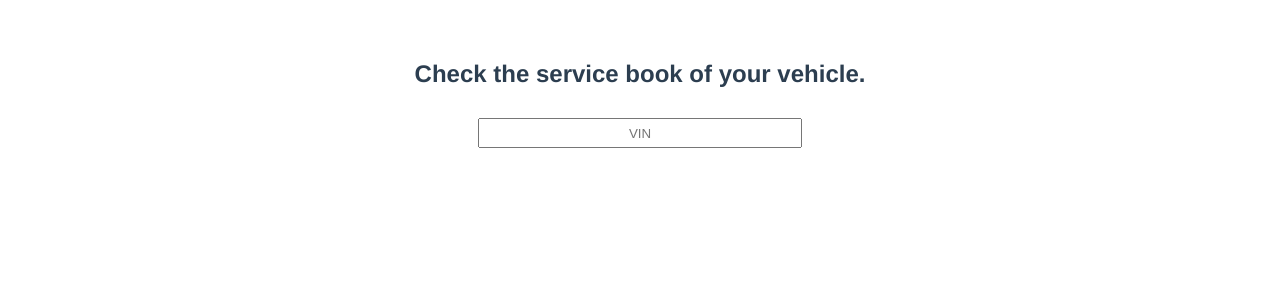
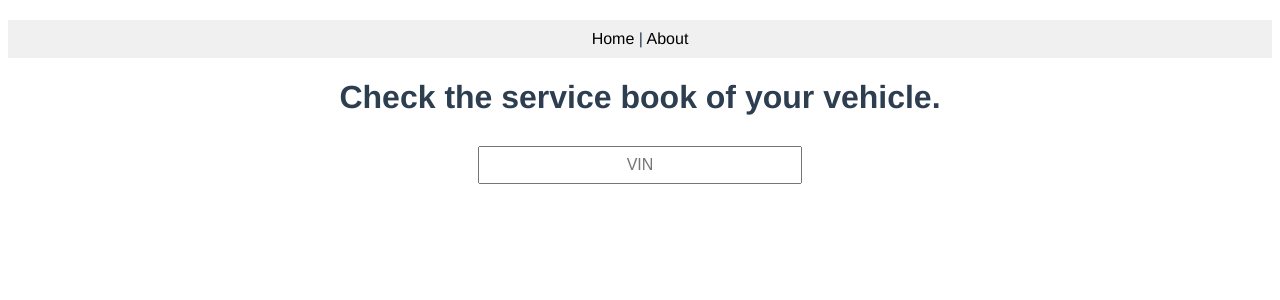
Before and after one commit to eoezcan2/vin-service-checker, a Vue app: page / in a window 1280 px wide. Shown: the top 300 px of the page. Built offline with nearby package versions, Linux system fonts and the light colour scheme.

Commit message:
Add navbar and about page

```diff
--- a/src/App.vue
+++ b/src/App.vue
@@ -1,16 +1,22 @@
 <script>
 import { RouterView } from 'vue-router'
+import NavigationComponent from './components/navigation-component.vue';
+// import HeaderComponent from './components/header-component.vue';
 
   export default {
     name: 'App',
     components: {
-      RouterView
+      RouterView,
+      NavigationComponent,
+      // HeaderComponent
     }
   }
 </script>
 
 <template>
   <main>
+    <NavigationComponent />
+    <!--<HeaderComponent />-->
     <router-view />
   </main>
 </template>
@@ -22,13 +28,7 @@ import { RouterView } from 'vue-router'
   -moz-osx-font-smoothing: grayscale;
   text-align: center;
   color: #2c3e50;
-  margin-top: 60px;
-}
-
-input[type="text"] {
-  width: 25%;
-  height: 1.5rem;
-  text-align: center;
+  margin-top: 20px;
 }
 
 button {
@@ -36,7 +36,24 @@ button {
   border-radius: 5px;
   padding: 10px;
   cursor: pointer;
-  background-color: #ff0202;
+  background-color: #4CAF50;
   color: white;
+  width: 100px;
+}
+
+button:hover {
+  background-color: #45a049;
+}
+
+button:active {
+  background-color: #3e8e41;
+}
+
+button:focus {
+  outline: none;
+}
+
+.danger {
+  background-color: #ff0000;
 }
 </style>
--- /dev/null
+++ b/src/components/header-component.vue
@@ -0,0 +1,18 @@
+<script setup>
+</script>
+
+<template>
+    <header>
+        <h1>Vehicle Service Check Online</h1>
+    </header>
+</template>
+
+<style scoped>
+    header {
+        margin-bottom: 50px;
+    }
+
+    h1 {
+        color: #000;
+    }
+</style>
--- /dev/null
+++ b/src/components/navigation-component.vue
@@ -0,0 +1,30 @@
+<script setup>
+</script>
+
+<template>
+    <nav>
+        <router-link to="/">Home</router-link> |
+        <router-link to="/about">About</router-link>
+    </nav>
+</template>
+
+<style scoped>
+    nav {
+        margin-bottom: 20px;
+        padding: 10px;
+        background-color: #f0f0f0;
+    }
+
+    a {
+        text-decoration: none;
+        color: #000;
+    }
+
+    a:hover {
+        text-decoration: underline;
+    }
+
+    a:active {
+        color: #ff0000;
+    }
+</style>
--- /dev/null
+++ b/src/components/views/AboutView.vue
@@ -0,0 +1,16 @@
+<script setup>
+</script>
+
+<template>
+    <div>
+        <h1>About</h1>
+        <!--Text about the idea of this website. We want vehicle service books to be publicly seen and managed online-->
+        <p>This website is a project to allow vehicle owners to manage their service books online. The idea is to allow vehicle owners to see the service history of their vehicle and to allow them to add new services to the service book.</p>
+        <!--Text about the technologies used in this project.-->
+        <p>This project is built using Vue 3, Vue Router, and Vite. The backend is built using Node.js and Express. The data is stored in a Postgres database.</p>
+        <!--Github link to repo-->
+        <p>Check out the code on
+            <a href="https://github.com/eoezcan2/vin-service-checker">Github</a>
+        </p>
+    </div>
+</template>
--- a/src/components/views/HomeView.vue
+++ b/src/components/views/HomeView.vue
@@ -1,8 +1,14 @@
 <script setup>
-    import VinSearch from '../VinSearch.vue'
+    import VinSearch from '../vin-search.vue'
 </script>
 
 <template>
-    <h2>Check the service book of your vehicle.</h2>
+    <h1>Check the service book of your vehicle.</h1>
     <VinSearch />
 </template>
+
+<style scoped>
+    h2 {
+        font-size: 20px;
+    }
+</style>
--- a/src/components/VinSearch.vue
+++ b/src/components/vin-search.vue
@@ -38,4 +38,20 @@
     .error {
         color: red;
     }
+
+    input[type="text"] {
+        width: 25%;
+        min-width: 200px;
+        height: 2rem;
+        text-align: center;
+        font-size: 1rem;
+    }
+
+    button {
+        width: 30px;
+    }
+
+    button svg {
+        fill: #fff;
+    }
 </style>
--- a/src/router/index.js
+++ b/src/router/index.js
@@ -2,9 +2,11 @@ import { createMemoryHistory, createRouter } from 'vue-router'
 
 import HomeView from './../components/views/HomeView.vue'
 import ServiceDetailView from './../components/views/ServiceDetailView.vue'
+import AboutView from '@/components/views/AboutView.vue'
 
 const routes = [
     { path: '/', component: HomeView },
+    { path: '/about', component: AboutView },
     { path: '/vin/:vin', component: ServiceDetailView }
 ]
 
```
